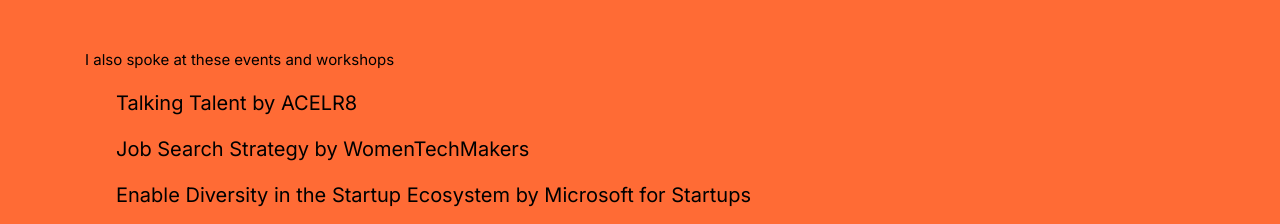
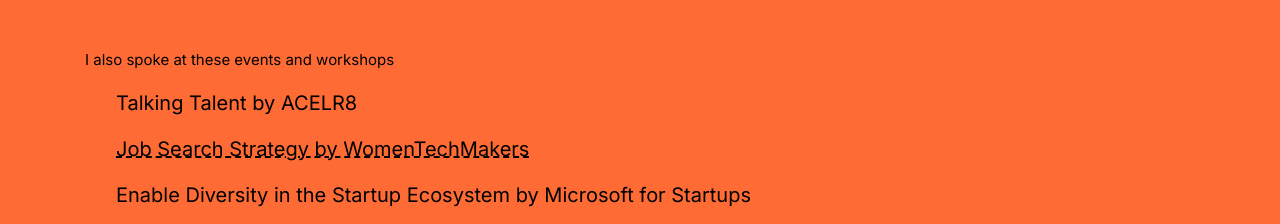
Before and after one commit to jsphwllng/startupcoach, a React (Create React App) app: page / in a window 1280 px wide. Shown: the part 1700-1924 px from the top of the page. Built offline with nearby package versions, Linux system fonts and the light colour scheme; the HTML template or start-up script is replaced by a standard one; a web font is replaced by a local one.

Commit message:
🎨 updated frontend

```diff
--- a/src/components/fourthpane.component.js
+++ b/src/components/fourthpane.component.js
@@ -60,8 +60,9 @@
                 padding: "5px",
               }}
             >
-              "Annie has been a great guide during my
-              journey of finding the next challenge. She listens carefully and offers great advice and tactics for salary negotiation."
+              "Annie has been a great guide during my journey of finding the
+              next challenge. She listens carefully and offers great advice and
+              tactics for salary negotiation."
             </div>
             <p>Fanyi, Investment Associate</p>
           </div>
--- a/src/components/thirdpane.component.js
+++ b/src/components/thirdpane.component.js
@@ -22,8 +22,19 @@
             style={{ fontFamily: "Inter", fontSize: "20px", color: "black" }}
           >
             <p>Talking Talent by ACELR8</p>
-            <p>Job Search Strategy by WomenTechMakers</p>
-            <p>
+            <a
+              href="https://www.youtube.com/watch?v=KLjZdTxid2M"
+              style={{
+                textDecorationLine: "underline",
+                textDecorationStyle: "dashed",
+                fontFamily: "Inter",
+                fontSize: "20px",
+                color: "black",
+              }}
+            >
+              Job Search Strategy by WomenTechMakers
+            </a>
+            <p className="mt-3">
               Enable Diversity in the Startup Ecosystem by Microsoft for
               Startups
             </p>
```
Also changed, not shown: 1 other file (tests, documents, lock files or other folders).
